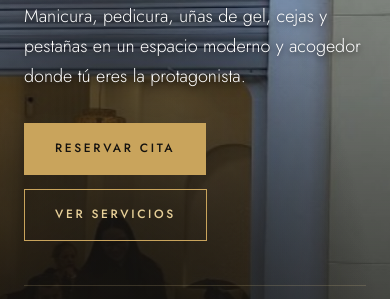
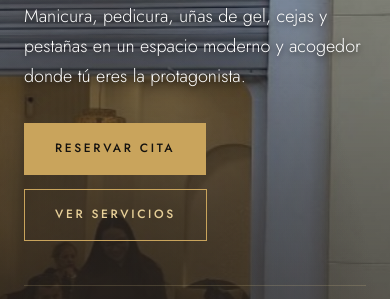
Before and after one commit to AntonioGallucci/nikos-beauty-studio, a plain HTML site: page index.html in a window 390 px wide. Shown: the part 352-651 px from the top of the page. Drawn offline with nearby package versions, Linux system fonts and the light colour scheme.

Commit message:
Hero shade tinted with photo's own shadow tone, lighter overall
Co-Authored-By: Claude Fable 5.1 <noreply@anthropic.com>

```diff
--- a/index.html
+++ b/index.html
@@ -125,10 +125,13 @@
   @keyframes heroZoom { to { transform: scale(1); } }
   .hero-shade {
     position: absolute; inset: 0; z-index: -1;
+    /* tint sampled from the photo's own shadows (interior under the lamps): rgb(41,35,30) */
     background:
-      radial-gradient(ellipse 62% 75% at 20% 78%, rgba(20,18,15,0.82) 0%, rgba(20,18,15,0.45) 45%, rgba(20,18,15,0) 72%),
-      linear-gradient(180deg, rgba(20,18,15,0.28) 0%, rgba(20,18,15,0.06) 35%, rgba(20,18,15,0.5) 75%, rgba(20,18,15,0.9) 93%, var(--ink) 100%);
+      radial-gradient(ellipse 60% 72% at 20% 78%, rgba(41,35,30,0.6) 0%, rgba(41,35,30,0.3) 45%, rgba(41,35,30,0) 72%),
+      linear-gradient(180deg, rgba(41,35,30,0.2) 0%, rgba(41,35,30,0.04) 35%, rgba(41,35,30,0.38) 76%, rgba(28,24,20,0.85) 94%, var(--ink) 100%),
+      rgba(41,35,30,0.16);
   }
+  .hero-img img { filter: saturate(0.9) sepia(0.1); }
   .hero h1, .hero-sub { text-shadow: 0 2px 6px rgba(20,18,15,0.7), 0 6px 30px rgba(20,18,15,0.6); }
   .hero .wrap { padding: 300px 0 64px; }
   .hero-content { max-width: 820px; animation: rise .9s ease both; }
@@ -329,8 +332,9 @@
     .hero .wrap { padding: 240px 0 48px; }
     .hero-img img { object-position: 38% 30%; }
     .hero-shade { background:
-      radial-gradient(ellipse 90% 70% at 30% 80%, rgba(20,18,15,0.85) 0%, rgba(20,18,15,0.5) 45%, rgba(20,18,15,0) 75%),
-      linear-gradient(180deg, rgba(20,18,15,0.3) 0%, rgba(20,18,15,0.1) 30%, rgba(20,18,15,0.6) 70%, var(--ink) 100%); }
+      radial-gradient(ellipse 90% 70% at 30% 80%, rgba(41,35,30,0.7) 0%, rgba(41,35,30,0.38) 45%, rgba(41,35,30,0) 75%),
+      linear-gradient(180deg, rgba(41,35,30,0.22) 0%, rgba(41,35,30,0.06) 30%, rgba(41,35,30,0.5) 72%, var(--ink) 100%),
+      rgba(41,35,30,0.16); }
     .hero-meta { gap: 24px; }
     .cat-grid, .team-grid { grid-template-columns: 1fr; }
     .review { flex-basis: 300px; padding: 30px 26px; }
```
